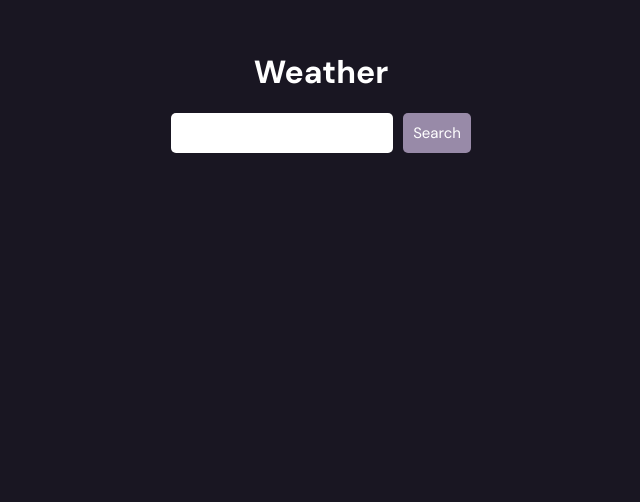
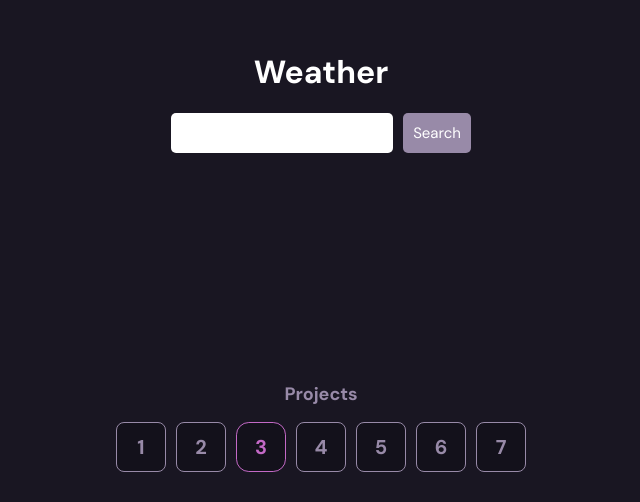
Before and after one commit to giobroliatto/b7web-challenge, a plain HTML site: page project 03/index.html in a window 1280 px wide. Shown: the part 298-800 px from the top of the page, without its empty margins (319-959 px from the left). Drawn offline with nearby package versions, Linux system fonts and the light colour scheme.

Commit message:
projects menu added

```diff
--- a/project 03/index.html
+++ b/project 03/index.html
@@ -99,6 +99,19 @@
 
     <div class="aviso"></div>
 
+    <footer>
+      <div class="menu-title">Projects</div>
+      <div class="menu">
+        <a class="menu-num" href="../project 01/index.html">1</a>
+        <a class="menu-num" href="../project 02/index.html">2</a>
+        <a class="act">3</a>
+        <a class="menu-num" href="../project 04/index.html">4</a>
+        <a class="menu-num" href="../project 05/index.html">5</a>
+        <a class="menu-num" href="../project 06/index.html">6</a>
+        <a class="menu-num" href="../project 07/index.html">7</a>
+      </div>
+    </footer>
+
     <script src="https://unpkg.com/swiper/swiper-bundle.min.js"></script>
 
     <script src="script.js"></script>
--- a/project 03/style.css
+++ b/project 03/style.css
@@ -2,6 +2,10 @@
   margin: 0;
   padding: 0;
   box-sizing: border-box;
+}
+
+a {
+  text-decoration: none; /* remove o sublinhado dos links */
 }
 
 body {
@@ -218,3 +222,51 @@ footer {
   color: #fff;
   font-size: 13px;
 }
+
+footer {
+  position: absolute;
+  bottom: 30px;
+}
+
+.menu {
+  display: flex;
+  gap: 10px;
+}
+
+.menu-num,
+.act {
+  width: 50px;
+  height: 50px;
+  border: 1px solid #988aa8;
+  color: #988aa8;
+  display: flex;
+  justify-content: center;
+  align-items: center;
+  font-size: 20px;
+  font-weight: bold;
+  background-color: #13111b;
+  border-radius: 0.5rem;
+  transition: border-radius 0.1s;
+}
+
+.menu-num:hover {
+  border: 1px solid #78d1e1;
+  color: #78d1e1;
+  border-radius: 0.8rem;
+}
+
+.act {
+  border: 1px solid #c369c6;
+  color: #c369c6;
+  border-radius: 0.8rem;
+}
+
+.menu-title {
+  display: flex;
+  align-items: center;
+  justify-content: center;
+  color: #988aa8;
+  margin: 16px 0;
+  font-weight: bold;
+  font-size: 18px;
+}
```
